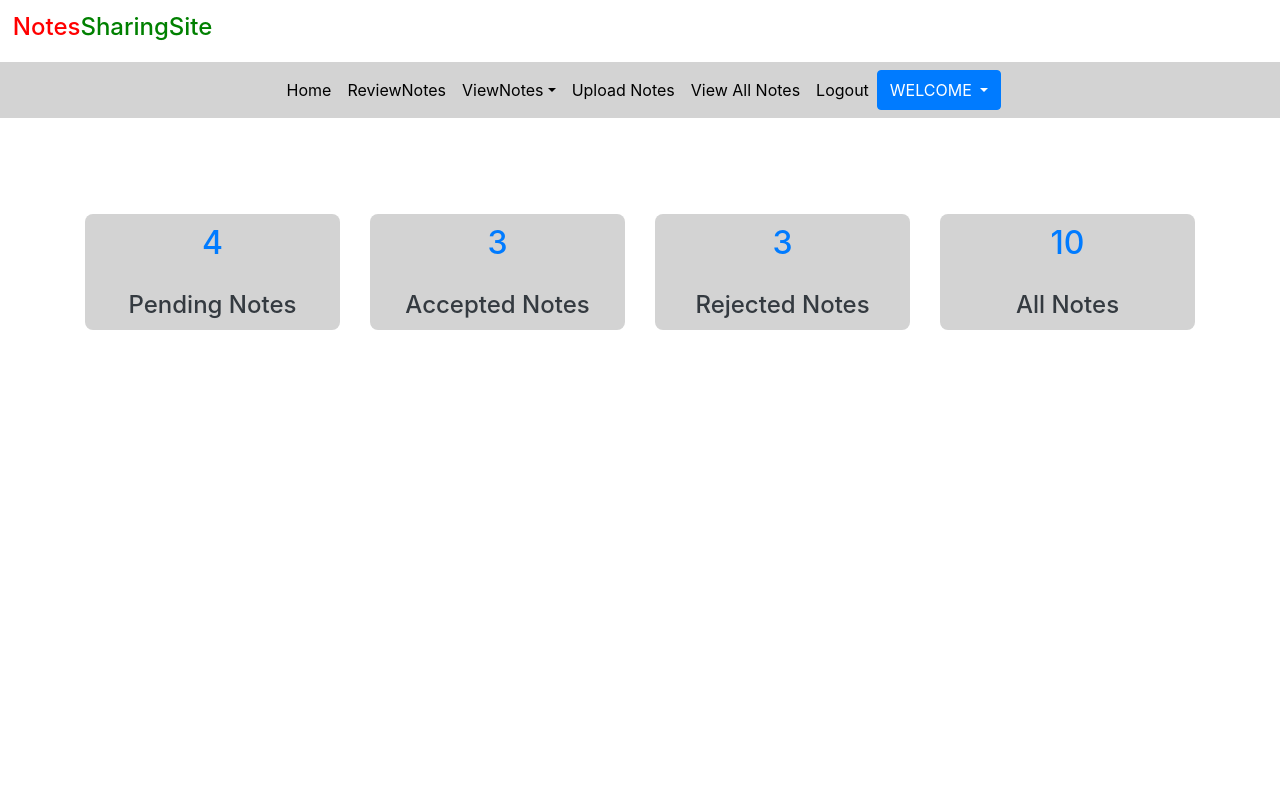
After one commit to niriksha02/notesharingsite, a Django app: page /teacherhome in a window 1280 px wide. The commit adds this page. Run offline with Django 3.2, Linux system fonts and the light colour scheme; a user stored in the database is signed in; data comes from the database, SQL or seed files in the repository; both versions use the stored data as it was after the commit; some libraries are stand-ins or nearby versions.

Commit message:
teacherslogin

```diff
--- a/NotesSharingProject/NotesSharingProject/urls.py
+++ b/NotesSharingProject/NotesSharingProject/urls.py
@@ -25,8 +25,11 @@ urlpatterns = [
     path('about',about,name='about'),
     path('',index,name='index'),
     path('login',userlogin,name='login'),
+    path('teacherslogin',teacherslogin,name='teacherslogin'),
     path('signup',signup1,name='signup'),
+    path('reviewnotes',reviewnotes,name='reviewnotes'),
     path('admin_home',admin_home,name='admin_home'),
+    path('teacherhome',teacherhome,name='teacherhome'),
     path('logout',Logout,name='logout'),
     path('upload_notes',upload_notes,name='upload_notes'),
     path('login_admin',login_admin,name='login_admin'),
--- a/NotesSharingProject/notes/templates/navigation.html
+++ b/NotesSharingProject/notes/templates/navigation.html
@@ -23,6 +23,9 @@
       <a href="{% url 'about' %}" class="nav-link">About</a>
     </li>
     <li class="navbar-item">
+      <a href="{% url 'teacherslogin' %}" class="nav-link">Teacher's Login</a>
+    </li>
+    <li class="navbar-item">
       <a href="{% url 'login' %}" class="nav-link">Login</a>
     </li>
     <li class="navbar-item">
--- /dev/null
+++ b/NotesSharingProject/notes/templates/teacher_nav.html
@@ -0,0 +1,68 @@
+
+<html lang="en">
+<head>
+  {% load static %}
+  <title>Notessharingsite</title>
+  <meta charset="utf-8">
+  <meta name="viewport" content="width=device-width, initial-scale=1">
+  <link rel="stylesheet" href="https://maxcdn.bootstrapcdn.com/bootstrap/4.3.1/css/bootstrap.min.css">
+  <link rel="stylesheet" href="https://use.fontawesome.com/releases/v5.6.3/css/all.css" integrity="sha384-UHRtZLI+pbxtHCWp1t77Bi1L4ZtiqrqD80Kn4Z8NTSRyMA2Fd33n5dQ8lWUE00s/" crossorigin="anonymous">
+  <script src="https://ajax.googleapis.com/ajax/libs/jquery/3.5.1/jquery.min.js"></script>
+  <script src="https://cdnjs.cloudflare.com/ajax/libs/popper.js/1.16.0/umd/popper.min.js"></script>
+  <script src="https://maxcdn.bootstrapcdn.com/bootstrap/4.3.1/js/bootstrap.min.js"></script>
+  <link rel="stylesheet" href="{% static 'css/mystyle.css'%}">
+</head>
+<body>
+  <h4 style="padding: 1%"><span style="color: red">Notes</span><span style="color: green">SharingSite</span></h4>
+<nav class="navbar navbar-expand-sm justify-content-center" style="background-color: lightgrey">
+  <ul class="navbar-nav">
+    <li class="navbar-item">
+      <a href="{% url 'teacherhome' %}" class="nav-link">Home</a>
+    </li>
+    <li class="navbar-item">
+      <a href="{% url 'reviewnotes' %}" class="nav-link">ReviewNotes</a>
+    </li>
+    <li class="nav-item dropdown">
+      <a href="#" class="nav-link dropdown-toggle" data-toggle="dropdown">ViewNotes</a>
+      <div class="dropdown-menu">
+        <a href="{% url 'pending_notes' %}" class="dropdown-item">Pending Notes</a>
+        <a href="{% url 'accepted_notes' %}"  class="dropdown-item">Acepted Notes</a>
+        <a href="{% url 'rejected_notes' %}" class="dropdown-item">Rejected Notes</a>
+        <a href="{% url 'whole_notes' %}" class="dropdown-item">All Notes</a>
+
+      </div>
+    </li>
+
+
+    <li class="navbar-item">
+      <a href="{% url 'upload_notes' %}" class="nav-link">Upload Notes</a>
+    </li>
+
+    <li class="navbar-item">
+      <a href="{% url 'viewallnotes' %}" class="nav-link">View All Notes</a>
+    </li>
+    <li class="navbar-item">
+      <a href="{% url 'logout' %}" class="nav-link">Logout</a>
+    </li>
+    <div class="btn-group ">
+      <button type="button" class="btn btn-primary dropdown-toggle" data-toggle="dropdown">WELCOME {{request.user.first_name}}</button>
+      <div class="dropdown-menu">
+        <a href="{% url 'profile' %}" class="dropdown-item">Profile</a>
+        <a href="{% url 'edit_profile' %}" class="dropdown-item">Edit Profile</a>
+        <a href="{% url 'changepassword' %}" class="dropdown-item">Change Password</a>
+
+
+
+      </div>
+    </div>
+
+  </ul>
+
+
+</nav>
+
+
+</body>
+</html>
+{% block body %}
+{% endblock %}
--- /dev/null
+++ b/NotesSharingProject/notes/templates/teacherhome.html
@@ -0,0 +1,56 @@
+{% extends 'teacher_nav.html' %}
+
+{% load static %}
+{% block body %}
+
+
+<style>
+	.container1{
+		background-color: lightgrey;
+		border-radius: 8px;
+	}
+	h2,h4{
+		padding: 10px;
+	}
+
+	.mydiv:hover{
+		transform: translateY(-10px);
+	}
+
+
+</style>
+<br><br>
+<div class="container mt-5">
+	<div class="row ">
+		<div class="col-sm-3 text-center mydiv">
+			<div class="container1">
+				<h2 class="text-primary ">{{pn}}</h2>
+				<a href="{% url 'pending_notes' %}" ><h4 class="text-dark">Pending Notes</h4></a>
+			</div>
+		</div>
+		<div class="col-sm-3 text-center mydiv">
+			<div class="container1">
+				<h2 class="text-primary ">{{an}}</h2>
+				<a href="{% url 'accepted_notes' %}" ><h4 class="text-dark">Accepted Notes</h4></a>
+			</div>
+		</div>
+		<div class="col-sm-3 text-center mydiv">
+			<div class="container1">
+				<h2 class="text-primary ">{{rn}}</h2>
+				<a href="{% url 'rejected_notes' %}" ><h4 class="text-dark">Rejected Notes</h4></a>
+			</div>
+		</div>
+		<div class="col-sm-3 text-center mydiv">
+			<div class="container1">
+				<h2 class="text-primary ">{{alln}}</h2>
+				<a href="{% url 'whole_notes' %}"><h4 class="text-dark">All Notes</h4></a>
+			</div>
+		</div>
+	</div>
+</div>
+
+
+
+
+
+{% endblock%}
--- a/NotesSharingProject/notes/views.py
+++ b/NotesSharingProject/notes/views.py
@@ -85,6 +85,26 @@ def admin_home(request):
 	alln=Notes.objects.all().count()
 	d={'pn':pn,'an':an,'rn':rn,'alln':alln}
 	return render(request,'admin_home.html',d)
+
+def teacherhome(request):
+	if not request.user.is_staff:
+		return redirect('teacherslogin')
+	pn=Notes.objects.filter(status="pending").count()
+	an=Notes.objects.filter(status="Accept").count()
+	rn=Notes.objects.filter(status="Reject").count()
+	alln=Notes.objects.all().count()
+	d={'pn':pn,'an':an,'rn':rn,'alln':alln}
+	return render(request,'teacherhome.html',d)
+
+def reviewnotes(request):
+
+	pn=Notes.objects.filter(status="pending").count()
+	an=Notes.objects.filter(status="Accept").count()
+	rn=Notes.objects.filter(status="Reject").count()
+	alln=Notes.objects.all().count()
+	d={'pn':pn,'an':an,'rn':rn,'alln':alln}
+	return render(request,'reviewnotes.html',d)
+
 
 
 
@@ -309,3 +329,21 @@ def viewallnotes(request):
 	d={'notes':notes}
 
 	return render(request,'viewallnotes.html',d)
+
+
+def teacherslogin(request):
+	error=""
+	if request.method == 'POST':
+		u=request.POST['emailid']
+		p=request.POST['pwd']
+		user=authenticate(username=u,password=p)
+		try:
+			if user:
+				login(request,user)
+				error="no"
+			else:
+				error="yes"
+		except:
+			error="yes"
+	d={'error':error}
+	return render(request,'teacherslogin.html',d)
```
Also changed, not shown: NotesSharingProject/notes/templates/reviewnotes.html (added, +56 -0 lines), NotesSharingProject/notes/templates/teacherslogin.html (added, +45 -0 lines), NotesSharingProject/db.sqlite3, 5 other files.
